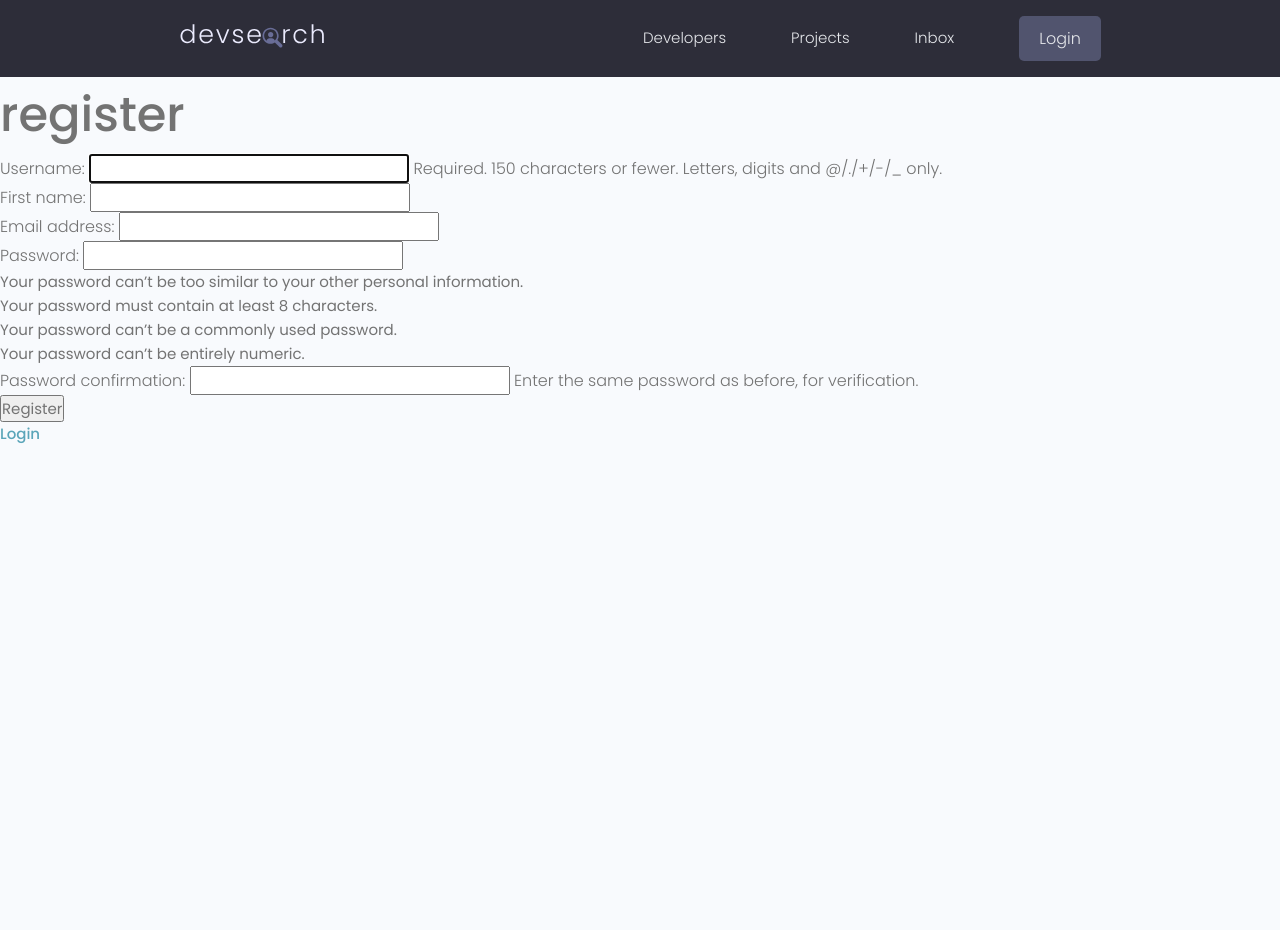
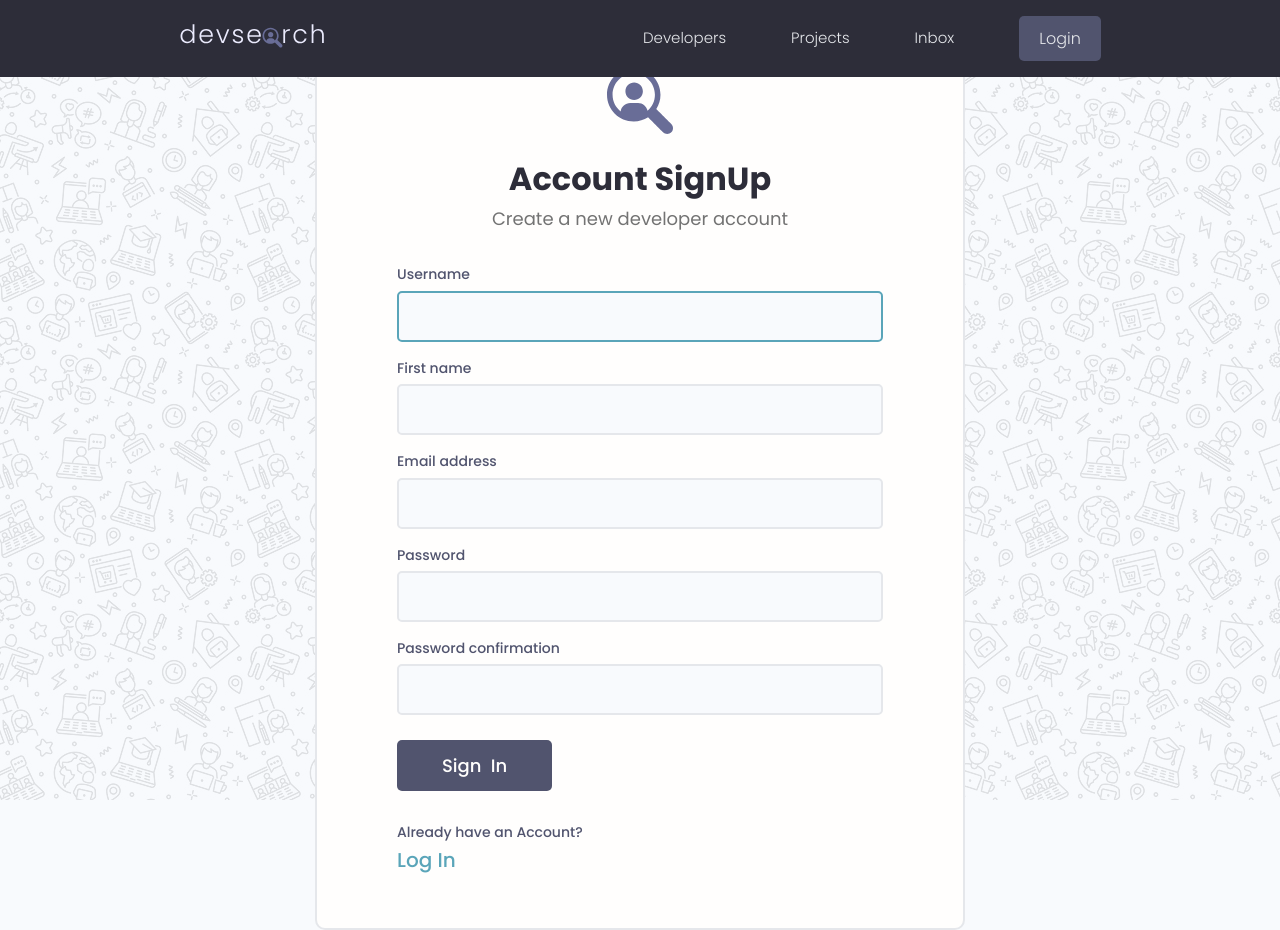
Before and after one commit to avoou/devs, a Django app: page /register/ in a window 1280 px wide. Before the commit the page ends 443 px from the top, so only its background shows below. Run offline with Django 5.2, Linux system fonts and the light colour scheme; some libraries are stand-ins or nearby versions.

Commit message:
update register page design

```diff
--- a/devsearch/static/uikit/app.js
+++ b/devsearch/static/uikit/app.js
@@ -1,4 +1,17 @@
 // Invoke Functions Call on Document Loaded
-document.addEventListener('DOMContentLoaded', function () {
-  hljs.highlightAll();
-});
+// document.addEventListener('DOMContentLoaded', function () {
+//   hljs.highlightAll();
+// });
+
+let alertWrapper = document.querySelector('.alert')
+let alertClose = document.querySelector('.alert__close')
+
+if (alertWrapper) {
+  alertClose.addEventListener(
+    'click', () => {
+      console.log('CLICK');
+      alertWrapper.style.display = 'none';
+    }
+
+  )
+}
--- a/devsearch/templates/main.html
+++ b/devsearch/templates/main.html
@@ -27,4 +27,7 @@
 
 
 </body>
+
+<script src="{% static 'uikit/app.js' %}"></script>
+
 </html>
--- a/devsearch/users/forms.py
+++ b/devsearch/users/forms.py
@@ -6,3 +6,8 @@ class CustomUserCreationForm(UserCreationForm):
     class Meta:
         model = User
         fields = ['username', 'first_name', 'email', 'password1', 'password2']
+
+    def __init__(self, *args, **kwargs) -> None:
+        super().__init__(*args, **kwargs)
+        for _, field in self.fields.items():
+            field.widget.attrs.update({'class': 'input input--text'})
--- a/devsearch/users/templates/users/login-register.html
+++ b/devsearch/users/templates/users/login-register.html
@@ -3,31 +3,61 @@
 
 {% block content %}
 
+{% if messages %}
+
+{% for message in messages %}
+
+<div class="alert alert--{{message.tags}}">
+    <p class="alert__message">{{message}}</p>
+    <button class="alert__close">⨯</button>
+  </div>
+
+{% endfor %}
+
+{% endif %}
+
 {% if page == 'register' %}
-    <h1>{{page}}</h1>
-    <form method="POST" action="{% url 'register' %}">
-        {% csrf_token %}
-        {{form.as_p}}
-        <input type="submit" value="Register">
-    </form>
-    {% if messages %}
-    <ul class="messages">
-        {% for message in messages %}
-        <li{% if message.tags %} class="{{ message.tags }}"{% endif %}>{{ message }}</li>
-        {% endfor %}
-    </ul>
-    {% endif %}
-    <a href="{% url 'login' %}">Login</a>
+
+    <div class="auth">
+        <div class="card">
+          <div class="auth__header text-center">
+            <a href="/">
+              <img src="{% static 'images/icon.svg' %}" alt="icon" />
+            </a>
+            <h3>Account SignUp</h3>
+            <p>Create a new developer account</p>
+          </div>
+
+          <form method="POST" action="{% url 'register' %}" class="form auth__form">
+            {% csrf_token %}
+
+            {% for field in form %}
+            <div class="form__field">
+              <label for="formInput#text">{{field.label}}</label>
+              {{field}}
+              <!-- {% if field.help_text %}
+                {{field.help_text}}
+              {% endif %} -->
+              {% for error in field.errors %}
+              {{error}}
+                <p style="color: tomato;">{{error}}</p>
+              {% endfor %}
+            </div>
+
+            {% endfor %}
+            <div class="auth__actions">
+              <input class="btn btn--sub btn--lg" type="submit" value="Sign  In" />
+            </div>
+          </form>
+          <div class="auth__alternative">
+            <p>Already have an Account?</p>
+            <a href="{% url 'login' %}">Log In</a>
+          </div>
+        </div>
+      </div>
+
 
 {% else %}
-
-    {% if messages %}
-    <ul class="messages">
-        {% for message in messages %}
-        <li{% if message.tags %} class="{{ message.tags }}"{% endif %}>{{ message }}</li>
-        {% endfor %}
-    </ul>
-    {% endif %}
 
     <div class="auth">
         <div class="card">
@@ -78,4 +108,14 @@
 
 {% endif %}
 
+<!-- {% if messages %}
+    <ul class="messages">
+        {% for message in messages %}
+        <li{% if message.tags %} class="{{ message.tags }}"{% endif %}>{{ message }}</li>
+        {% endfor %}
+    </ul>
+    {% endif %} -->
+
+
+
 {% endblock %}
```
